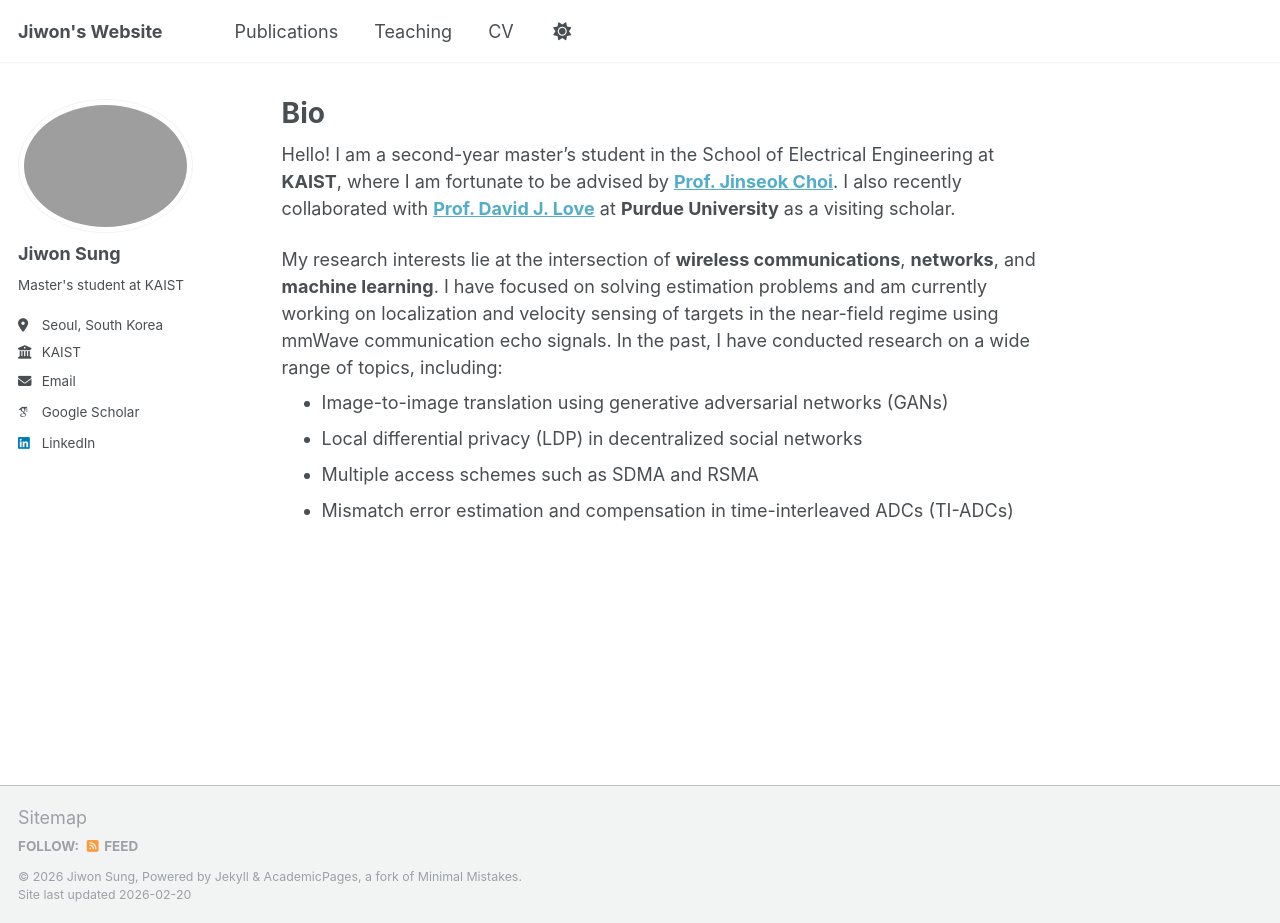
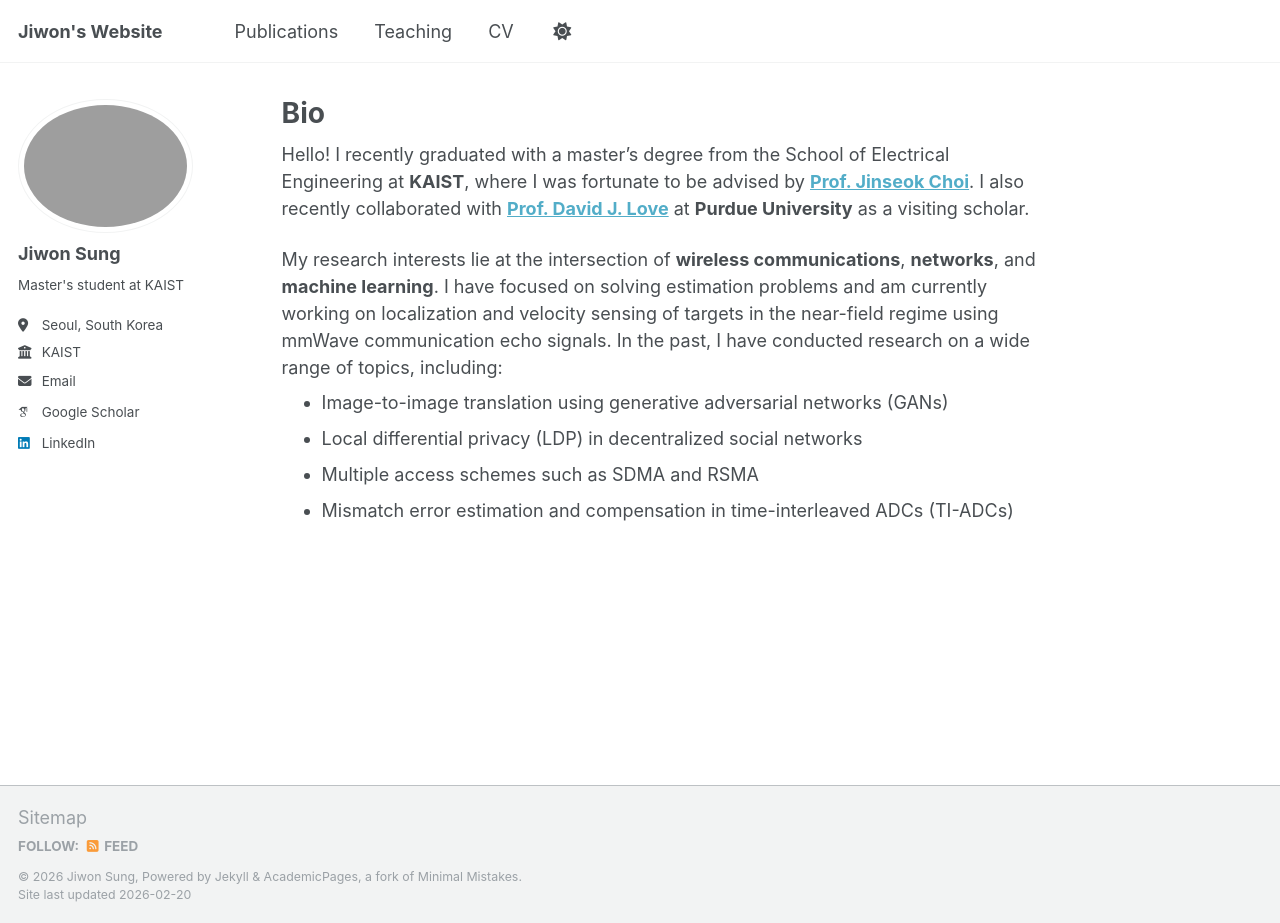
Before and after one commit to sunione/sunione.github.io, a Jekyll site: the page built from _pages/about.md, in a window 1280 px wide and 923 px high. Built offline with Jekyll 4.4.1, drawn with Linux system fonts in a browser that asks for light colours; some web fonts are replaced.

Commit message:
Update about.md

```diff
--- a/_pages/about.md
+++ b/_pages/about.md
@@ -7,7 +7,7 @@ redirect_from:
   - /about.html
 ---
 
-Hello! I am a second-year master's student in the School of Electrical Engineering at **KAIST**, where I am fortunate to be advised by [**Prof. Jinseok Choi**](https://sic-x.kaist.ac.kr/professor). I also recently collaborated with [**Prof. David J. Love**](https://engineering.purdue.edu/~djlove/) at **Purdue University** as a visiting scholar.
+Hello! I recently graduated with a master's degree from the School of Electrical Engineering at **KAIST**, where I was fortunate to be advised by [**Prof. Jinseok Choi**](https://sic-x.kaist.ac.kr/professor). I also recently collaborated with [**Prof. David J. Love**](https://engineering.purdue.edu/~djlove/) at **Purdue University** as a visiting scholar.
 
 My research interests lie at the intersection of **wireless communications**, **networks**, and **machine learning**. I have focused on solving estimation problems and am currently working on localization and velocity sensing of targets in the near-field regime using mmWave communication echo signals. In the past, I have conducted research on a wide range of topics, including:
 <div style="margin-top: -15px;"></div>
```
